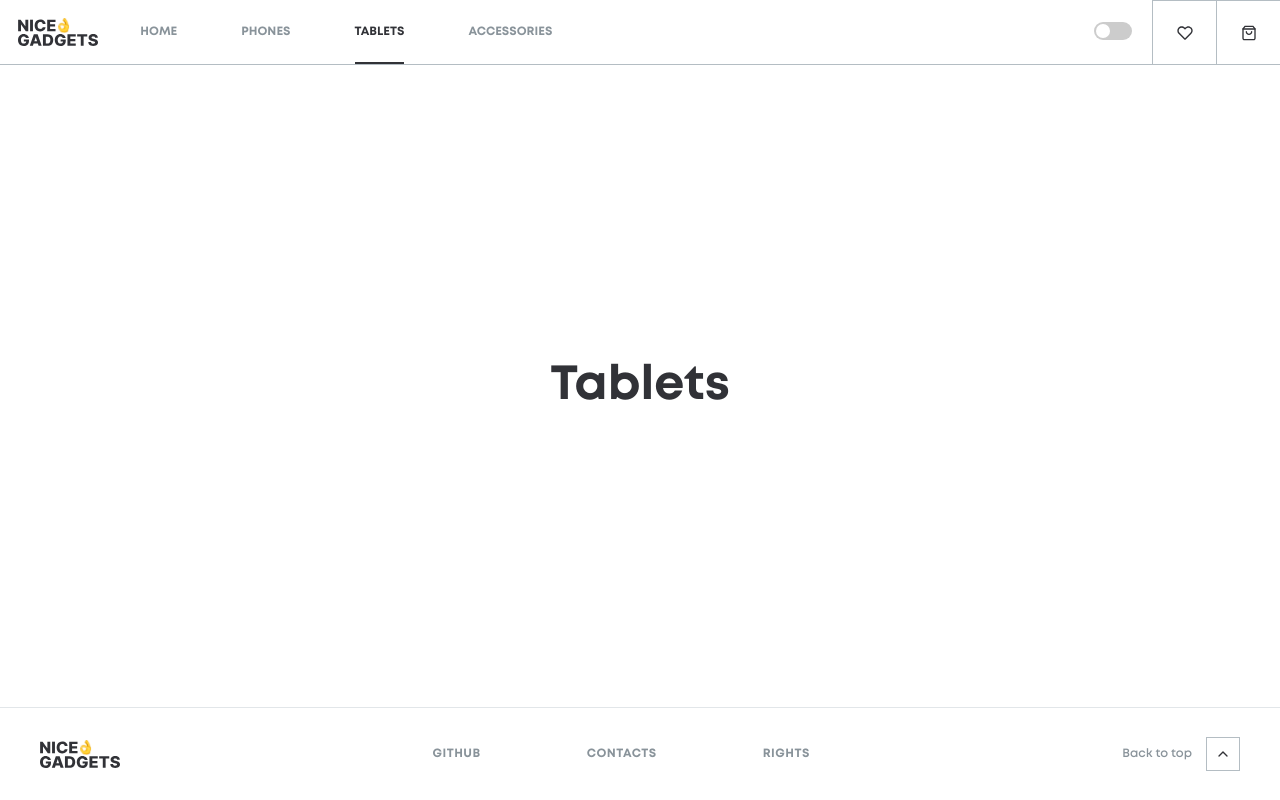
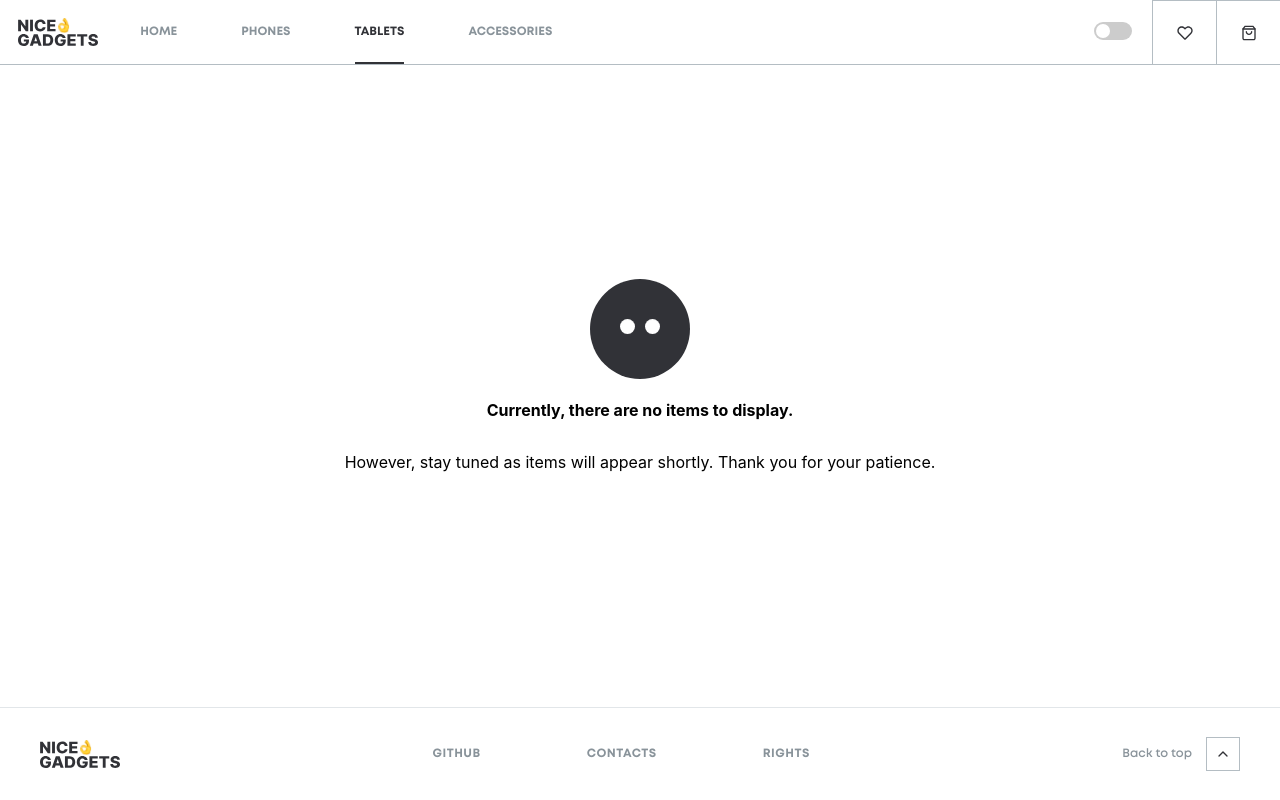
Before and after one commit to fe-nov23-nopyton/catalog, a React (Create React App) app: page /catalog/tablets in a window 1280 px wide. Built offline with nearby package versions, Linux system fonts and the light colour scheme.

Commit message:
added plug for epmty page

```diff
--- /dev/null
+++ b/src/Components/LookingGuy/LookingGuy.scss
@@ -0,0 +1,133 @@
+@import '../../App.scss';
+
+.no-items {
+  display: flex;
+  flex-direction: column;
+  justify-content: center;
+  align-items: center;
+
+  &__message {
+    font-weight: bold;
+  }
+}
+
+.looking-guy {
+    width: 100px;
+    height: 100px;
+
+    @include onLargePhone {
+      width: 75px;
+      height: 75px;
+    }
+
+    @include onSmallPhone {
+      width: 50px;
+      height: 50px;
+    }
+
+    background-color: var(--text-hover);
+    border-radius: 50%;
+    position: relative;
+  }
+
+  .eye {
+    width: 15px;
+    height: 15px;
+
+    @include onLargePhone {
+      width: 8px;
+      height: 8px;
+    }
+
+    @include onSmallPhone {
+      width: 8px;
+      height: 8px;
+    }
+    background-color: var(--bg);
+    border-radius: 50%;
+    position: absolute;
+    top: 40%;
+    animation: moveEyes 0.5s infinite alternate;
+  }
+
+  .left-eye {
+    left: 30%;
+  }
+
+  .right-eye {
+    right: 30%;
+  }
+
+  .forward {
+    animation: moveForward 0.5s infinite alternate;
+  }
+
+  .left {
+    animation: moveLeft 0.5s infinite alternate;
+  }
+
+  .right {
+    animation: moveRight 0.5s infinite alternate;
+  }
+
+  .up {
+    animation: moveUp 0.5s infinite alternate;
+  }
+
+  .down {
+    animation: moveDown 0.5s infinite alternate;
+  }
+
+  @keyframes moveForward {
+    0% {
+      transform: translateY(0);
+    }
+    100% {
+      transform: translateY(5px);
+    }
+  }
+
+  @keyframes moveLeft {
+    0% {
+      transform: translateX(0);
+    }
+    100% {
+      transform: translateX(-5px);
+    }
+  }
+
+  @keyframes moveRight {
+    0% {
+      transform: translateX(0);
+    }
+    100% {
+      transform: translateX(5px);
+    }
+  }
+
+  @keyframes moveUp {
+    0% {
+      transform: translateY(0);
+    }
+    100% {
+      transform: translateY(-5px);
+    }
+  }
+
+  @keyframes moveDown {
+    0% {
+      transform: translateY(0);
+    }
+    100% {
+      transform: translateY(5px);
+    }
+  }
+
+  @keyframes moveEyes {
+    0%, 100% {
+      transform: translateY(0);
+    }
+    50% {
+      transform: translateY(3px);
+    }
+  }
--- /dev/null
+++ b/src/Components/LookingGuy/LookingGuy.tsx
@@ -0,0 +1,28 @@
+import React, { useState, useEffect } from "react";
+
+import "./LookingGuy.scss";
+
+export const LookingGuy: React.FC = () => {
+  const [lookingDirection, setLookingDirection] = useState("forward");
+
+  useEffect(() => {
+    const interval = setInterval(() => {
+      const directions = ["forward", "left", "right", "up", "down"];
+      const randomDirection = directions[Math.floor(Math.random() * directions.length)];
+      setLookingDirection(randomDirection);
+    }, 2000);
+
+    return () => clearInterval(interval);
+  }, []);
+
+  return (
+    <div className="no-items">
+      <div className={`looking-guy ${lookingDirection}`}>
+        <div className="eye left-eye" />
+        <div className="eye right-eye" />
+      </div>
+      <p className="no-items__message">Currently, there are no items to display. </p>
+      <p>However, stay tuned as items will appear shortly. Thank you for your patience.</p>
+    </div>
+  );
+};
--- a/src/Pages/AccessoriesPage.tsx
+++ b/src/Pages/AccessoriesPage.tsx
@@ -1,3 +1,4 @@
 import React from "react";
+import { LookingGuy } from "../Components/LookingGuy/LookingGuy";
 
-export const AccessoriesPage: React.FC = () => <h1 className="title">Accessories</h1>;
+export const AccessoriesPage: React.FC = () => <LookingGuy />;
--- a/src/Pages/TabletsPage.tsx
+++ b/src/Pages/TabletsPage.tsx
@@ -1,3 +1,4 @@
 import React from "react";
+import { LookingGuy } from "../Components/LookingGuy/LookingGuy";
 
-export const TabletsPage: React.FC = () => <h1 className="title">Tablets</h1>;
+export const TabletsPage: React.FC = () => <LookingGuy />;
```
